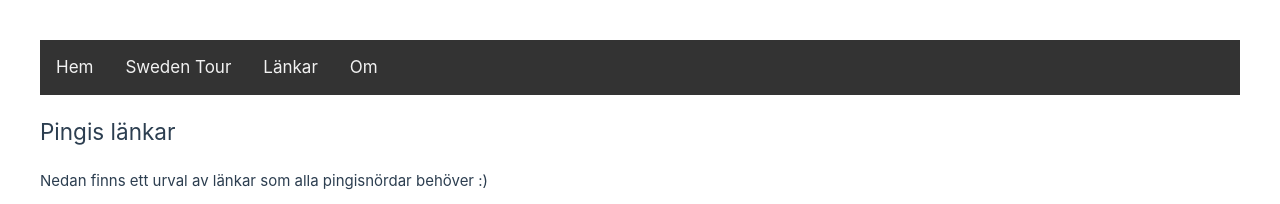
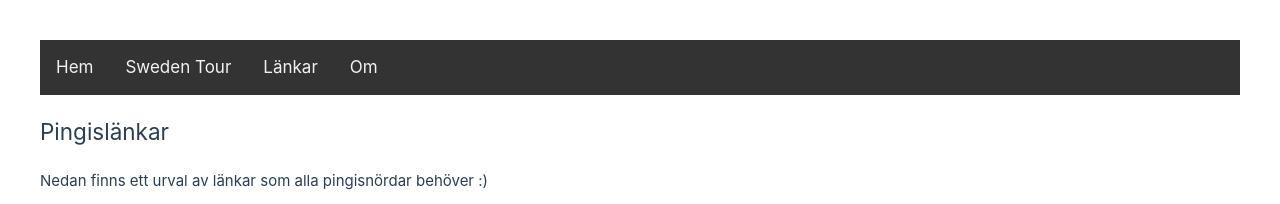
Before and after one commit to enbohm/pingisportalen, a Vue app: page /pingisportalen/links in a window 1280 px wide. Shown: the top 204 px of the page. Built offline with nearby package versions, Linux system fonts and the light colour scheme.

Commit message:
Fixing spelling error

```diff
--- a/src/views/Links.vue
+++ b/src/views/Links.vue
@@ -1,5 +1,5 @@
 <template>
-  <h2>Pingis länkar</h2>
+  <h2>Pingislänkar</h2>
   <p>Nedan finns ett urval av länkar som alla pingisnördar behöver :) </p>
   <ul>
     <li>
```
